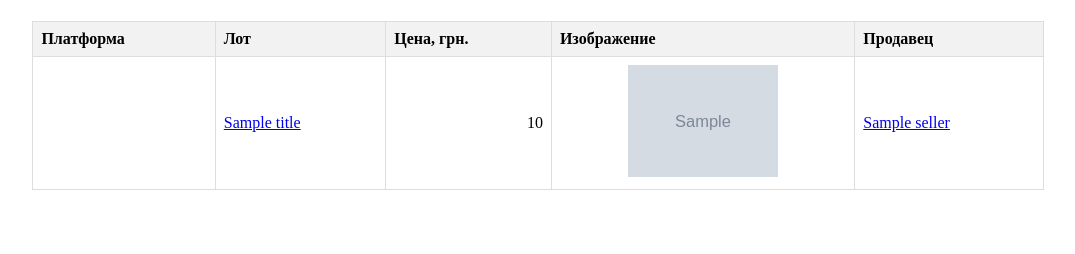
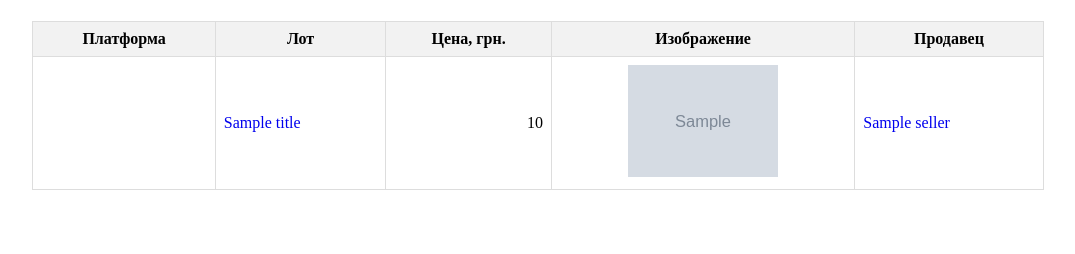
Before and after one commit to paalso/shop_hopper, a Python web app: template shop_hopper/templates/report_template.html in a window 1280 px wide. Shown: the part 46-300 px from the top of the page, without its empty margins (102-1177 px from the left). Run offline with Jinja, Linux system fonts and the light colour scheme; the template is opened without the code that fills it: most values are stand-ins (such as "Sample title", 1, 10 or a date in 2020); grey boxes marked "Sample" are stand-in pictures.

Commit message:
UPD styles in shop_hopper/templates/report_template.html

```diff
--- a/shop_hopper/templates/report_template.html
+++ b/shop_hopper/templates/report_template.html
@@ -21,10 +21,14 @@
         vertical-align: middle;
       }
       th {
+        text-align: center;
         background-color: #f2f2f2;
       }
       tr:hover {
         background-color: #f1f1f1;
+      }
+      a {
+        text-decoration: none;
       }
       .price {
         text-align: right;
@@ -60,7 +64,7 @@
                 >{{ item.platform.name }}</a
               >
             </td>
-            <td>
+            <td class="title">
               <a href="{{ item.title.url }}" target="_blank">{{ item.title.name }}</a>
             </td>
             <td class="price">{{ item.price }}</td>
```
